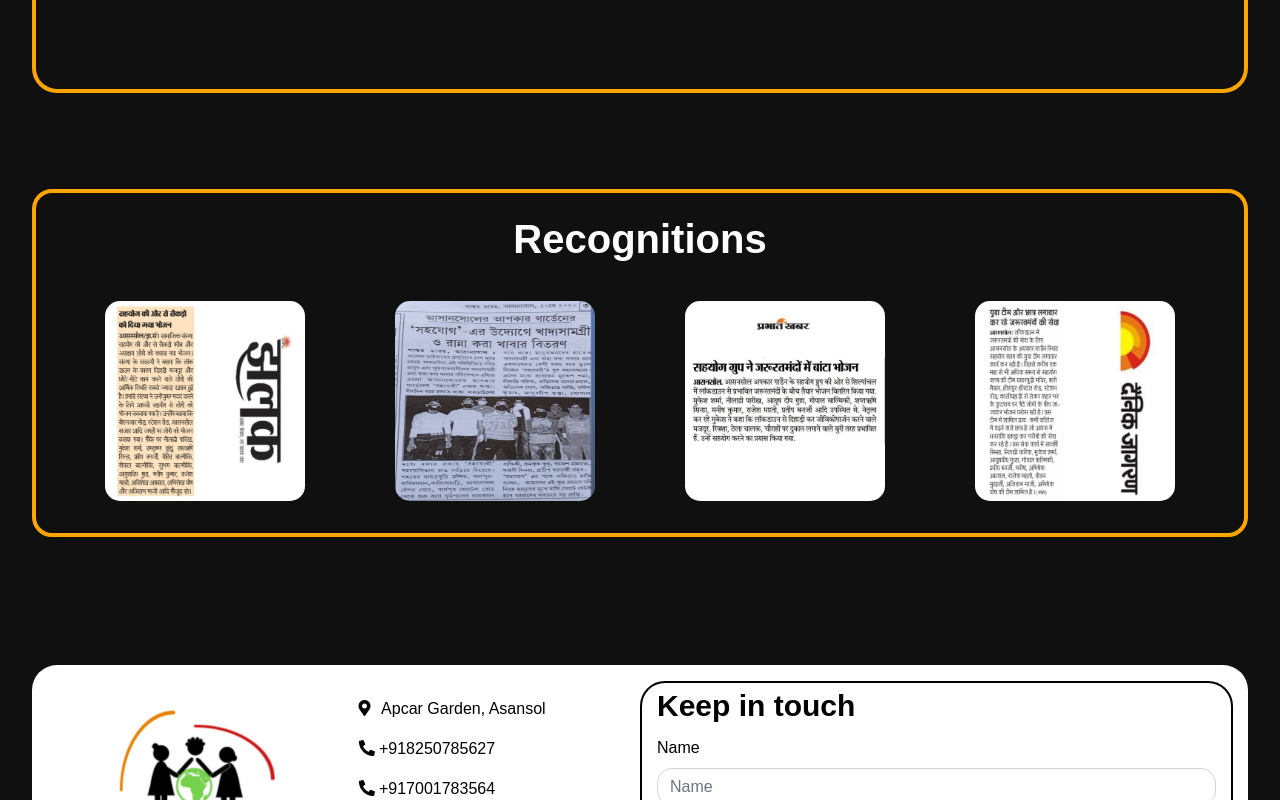
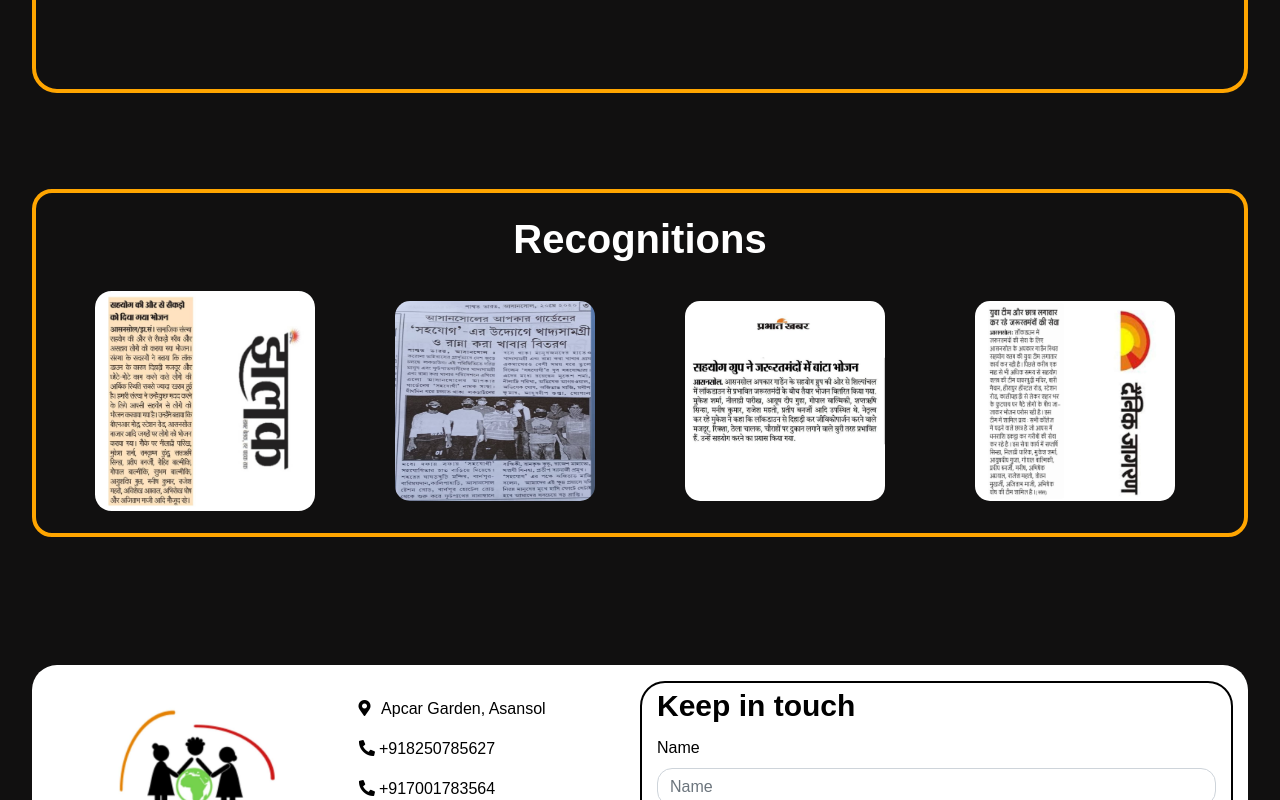
Before and after one commit to deadwing7x/sahyog, a React (Create React App) app: page / in a window 1280 px wide. In both pictures the pointer is over the picture 205 px from the left and 3500 px from the top of the page. Shown: the part 3100-3900 px from the top of the page. Built offline with nearby package versions, Linux system fonts and the light colour scheme.

Commit message:
CSS effects

```diff
--- a/src/components/Recognitions/Recognitions.css
+++ b/src/components/Recognitions/Recognitions.css
@@ -23,6 +23,10 @@
   width: 300px;
   border-radius: 15px;
   cursor: pointer;
+}
+
+.media-images:hover {
+  transform: scale(1.1);
 }
 
 .recognition {
```
